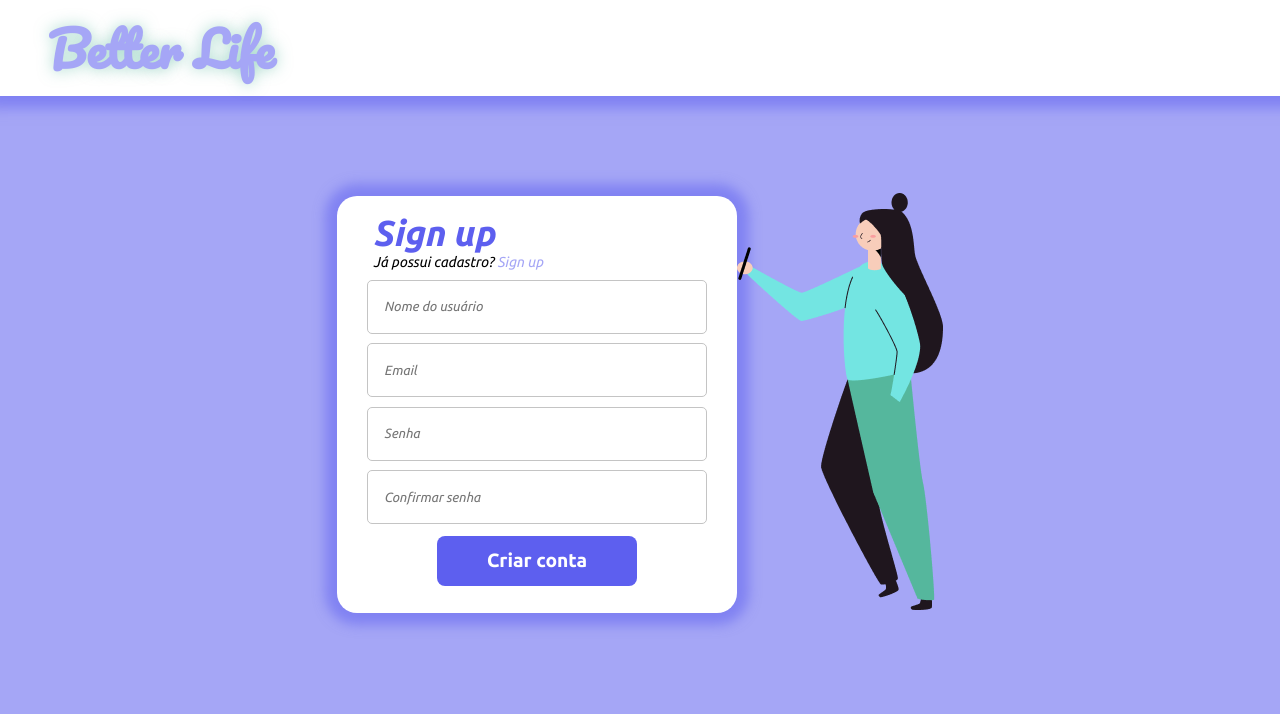
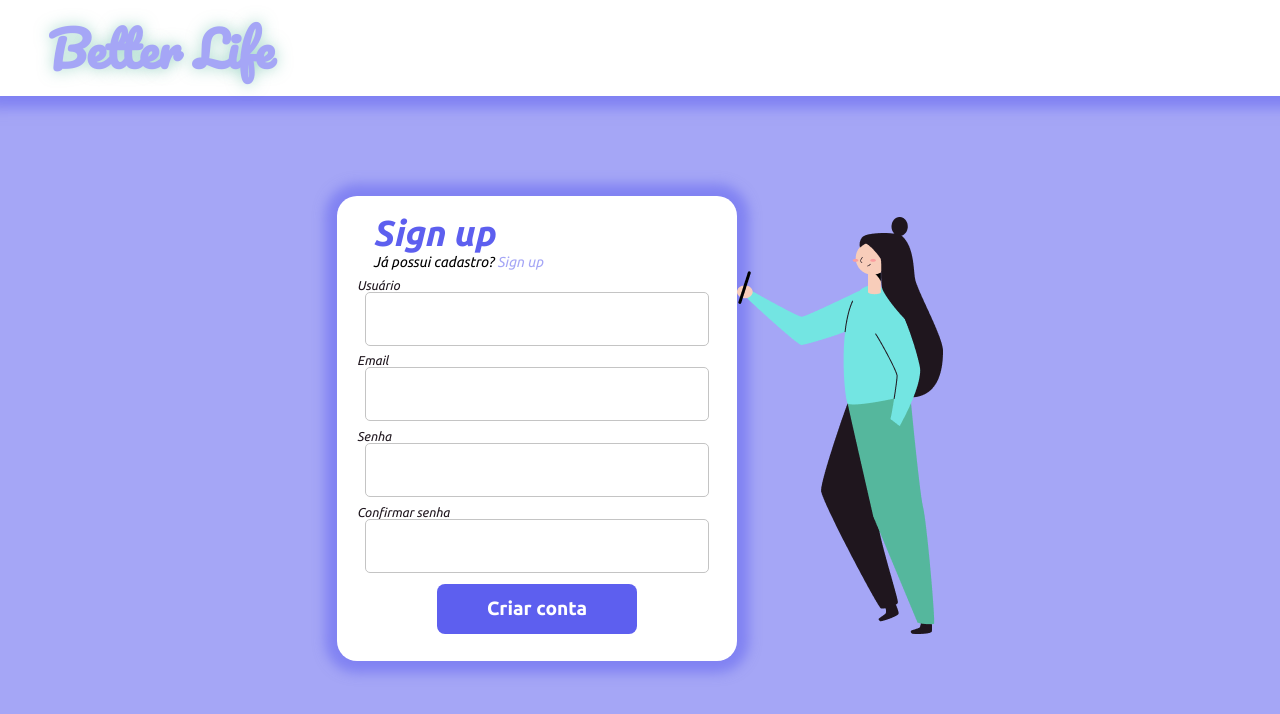
Before and after one commit to danielmsatiro/better-life, a React (Create React App) app: page /signup in a window 1280 px wide. Shown: the top 714 px of the page. Built offline with nearby package versions, Linux system fonts and the light colour scheme.

Commit message:
feat: signup refactored

```diff
--- a/src/components/Form/style.js
+++ b/src/components/Form/style.js
@@ -12,7 +12,10 @@ export const Container = styled.form`
   box-shadow: 0 0 0.5em 0.5em var(--purple-shadow);
   font-family: "Ubuntu", sans-serif;
   font-style: italic;
-  text-align: center;
+  display: flex;
+  flex-direction: column;
+  justify-content: space-evenly;
+  align-items: center;
 
   @media (min-width: 769px) {
     width: 400px;
--- a/src/components/Input/index.js
+++ b/src/components/Input/index.js
@@ -1,8 +1,11 @@
 import { Container } from "./style";
 
-function Input({ register, nome, error, ...rest }) {
+function Input({ label, register, nome, error, ...rest }) {
   return (
     <Container isErrored={!!error}>
+      <div>
+        {label} {!!error && <span>: {error} </span>}
+      </div>
       <input {...register(nome)} {...rest} />
     </Container>
   );
--- a/src/components/Input/style.js
+++ b/src/components/Input/style.js
@@ -1,17 +1,19 @@
 import styled from "styled-components";
 
 export const Container = styled.div`
-  width: auto;
+  width: 90%;
   height: auto;
   margin: auto;
-  padding: 0.6rem 0 0;
+  padding: 0.6em 0 0;
   color: var(--dark-purple);
   font-size: 0.8rem;
-
-  text-align: center;
+  display: flex;
+  flex-direction: column;
+  justify-content: space-evenly;
+  align-items: flex-start;
 
   input {
-    width: 80%;
+    width: 90%;
     height: 40px;
     margin: auto;
     padding-left: 1rem;
--- a/src/pages/SignUp/index.jsx
+++ b/src/pages/SignUp/index.jsx
@@ -77,27 +77,31 @@ export const SignUp = ({ authenticated }) => {
           </div>
 
           <Input
-            placeholder="Nome do usuário"
+            label="Usuário"
+            placeholder=""
             nome="username"
             register={register}
             error={errors.username?.message}
           />
 
           <Input
-            placeholder="Email"
+            label="Email"
+            placeholder=""
             nome="email"
             register={register}
             error={errors.email?.message}
           />
 
           <Input
-            placeholder="Senha"
+            label="Senha"
+            placeholder=""
             nome="password"
             register={register}
             error={errors.password?.message}
           />
           <Input
-            placeholder="Confirmar senha"
+            label="Confirmar senha"
+            placeholder=""
             nome="password_confirmation"
             register={register}
             error={errors.password_confirmation?.message}
--- a/src/pages/SignUp/style.js
+++ b/src/pages/SignUp/style.js
@@ -21,6 +21,7 @@ export const Content = styled.div`
   }
   span {
     color: var(--light-purple);
+    cursor: pointer;
   }
 
   .doll {
```
